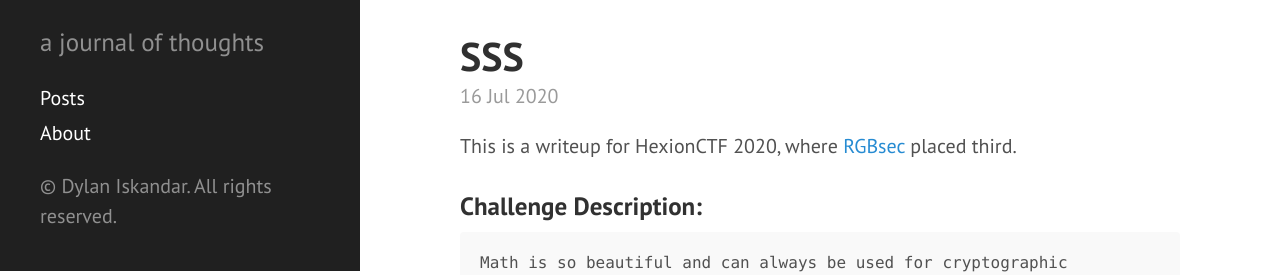
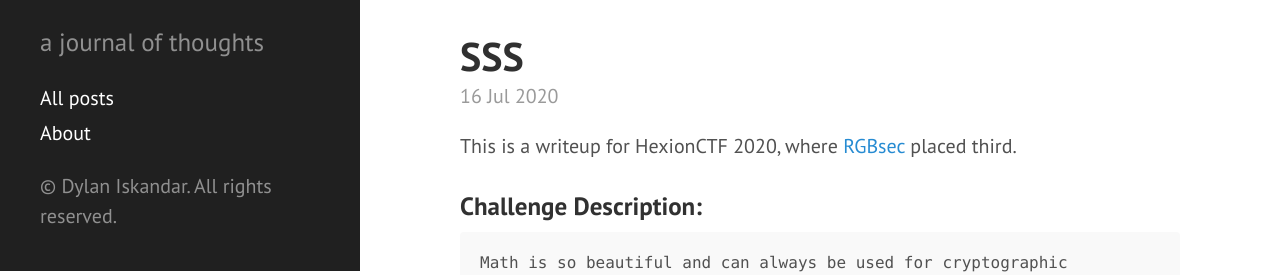
Before and after one commit to mayuridev/myblog, a Jekyll site: the page built from index.html, in a window 1280 px wide. Shown: the part 629-904 px from the top of the page. Built offline with Jekyll 4.4.1, drawn with Linux system fonts in a browser that asks for light colours; Markdown is read by kramdown in place of the engine named in the settings; the list of posts is cut into pages by our own code.

Commit message:
Update sidebar.html

```diff
--- a/_includes/sidebar.html
+++ b/_includes/sidebar.html
@@ -10,7 +10,7 @@
     </div>
 
     <nav class="sidebar-nav">
-      <a class="sidebar-nav-item" href="/posts">Posts</a>
+      <a class="sidebar-nav-item" href="/posts">All posts</a>
       <a class="sidebar-nav-item" href="{{ site.about }}">About</a>
     </nav>
 
```
